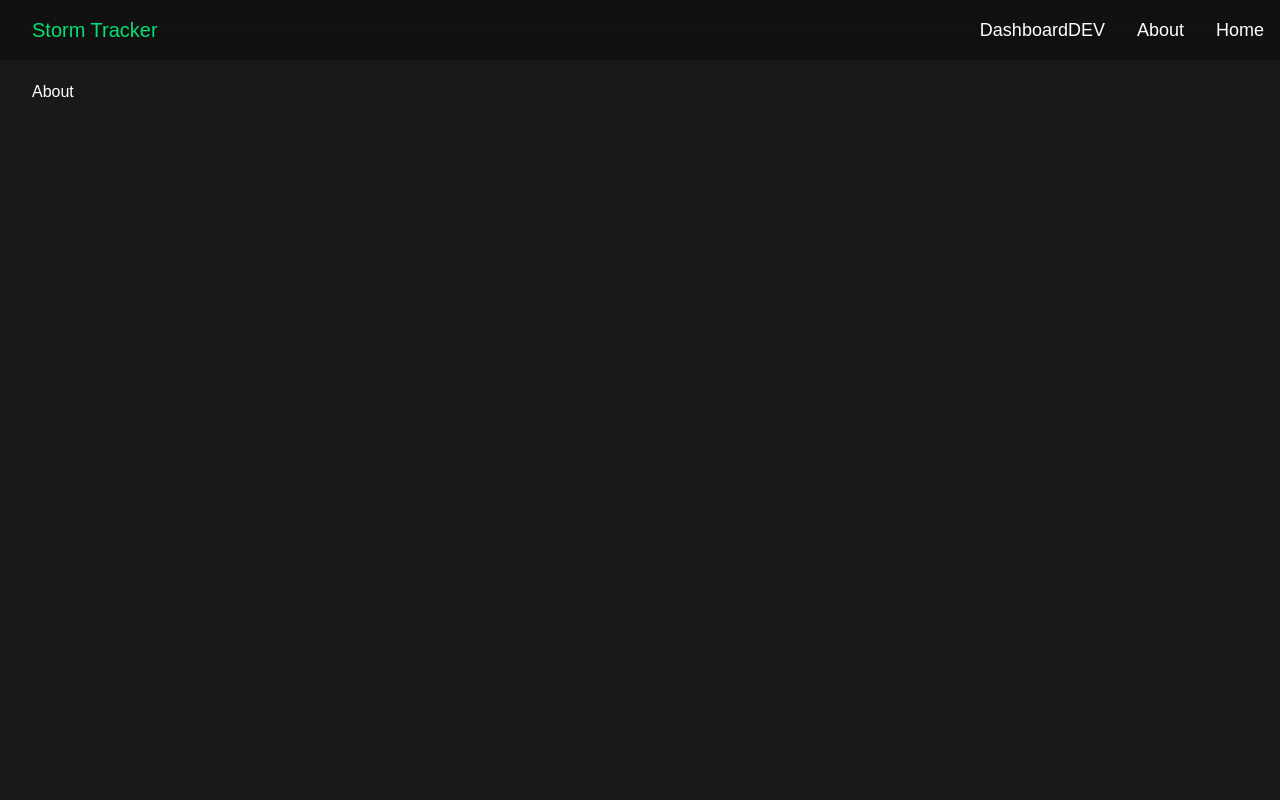
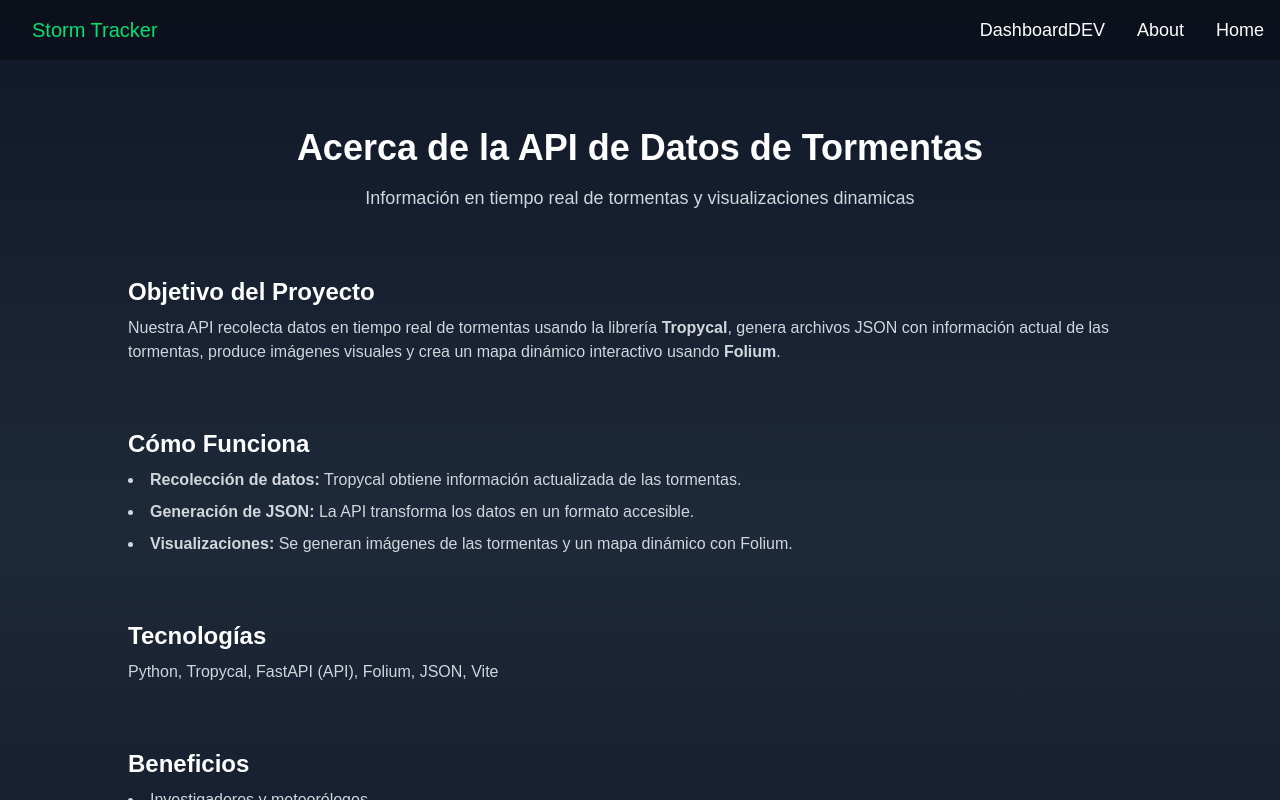
Before and after one commit to emisanzmor/storm-tracker, a React (Vite) app in the folder frontend/: page /about in a window 1280 px wide. Built offline with nearby package versions, Linux system fonts and the light colour scheme; a web font is replaced by a local one.

Commit message:
Texto agregado a pagina About

```diff
--- a/frontend/src/components/pages/about.jsx
+++ b/frontend/src/components/pages/about.jsx
@@ -1,7 +1,66 @@
 function About() {
   return (
-    <section className="min-h-screen pt-20 p-8">
-      <p className="text-white">About</p>
+    <section className="min-h-screen bg-linear-to-b from-gray-900 via-gray-800 to-gray-900 text-white p-8 pt-32">
+      <div className="max-w-5xl mx-auto space-y-16">
+
+        {/* Hero */}
+        <div className="text-center">
+          <h1 className="text-4xl font-bold mb-4">Acerca de la API de Datos de Tormentas</h1>
+          <p className="text-lg text-gray-300">
+            Información en tiempo real de tormentas y visualizaciones dinamicas
+          </p>
+        </div>
+
+        {/* Objetivo del proyecto */}
+        <div>
+          <h2 className="text-2xl font-semibold mb-2">Objetivo del Proyecto</h2>
+          <p className="text-gray-300">
+            Nuestra API recolecta datos en tiempo real de tormentas usando la librería <span className="font-bold">Tropycal</span>, genera archivos JSON con información actual de las tormentas, produce imágenes visuales y crea un mapa dinámico interactivo usando <span className="font-bold">Folium</span>.
+          </p>
+        </div>
+
+        {/* Cómo funciona */}
+        <div>
+          <h2 className="text-2xl font-semibold mb-2">Cómo Funciona</h2>
+          <ul className="list-disc list-inside text-gray-300 space-y-2">
+            <li><span className="font-semibold">Recolección de datos:</span> Tropycal obtiene información actualizada de las tormentas.</li>
+            <li><span className="font-semibold">Generación de JSON:</span> La API transforma los datos en un formato accesible.</li>
+            <li><span className="font-semibold">Visualizaciones:</span> Se generan imágenes de las tormentas y un mapa dinámico con Folium.</li>
+          </ul>
+        </div>
+
+        {/* Tecnologías */}
+        <div>
+          <h2 className="text-2xl font-semibold mb-2">Tecnologías</h2>
+          <p className="text-gray-300">
+            Python, Tropycal, FastAPI (API), Folium, JSON, Vite
+          </p>
+        </div>
+
+        {/* Beneficios */}
+        <div>
+          <h2 className="text-2xl font-semibold mb-2">Beneficios</h2>
+          <ul className="list-disc list-inside text-gray-300 space-y-1">
+            <li>Investigadores y meteorólogos</li>
+            <li>Desarrolladores de aplicaciones meteorológicas</li>
+            <li>Entusiastas del clima y la meteorología</li>
+          </ul>
+        </div>
+
+        {/* Desarrollador */}
+        <div>
+          <h2 className="text-2xl font-semibold mb-2">Desarrollador</h2>
+          <p className="text-gray-300">
+            Desarrollado por:
+            Bruno
+            Pedro
+            Emi
+            <br />
+            <a href="." className="text-blue-400 underline">Contactanos</a>
+          </p>
+        </div>
+
+      </div>
     </section>
   );
 }
```
